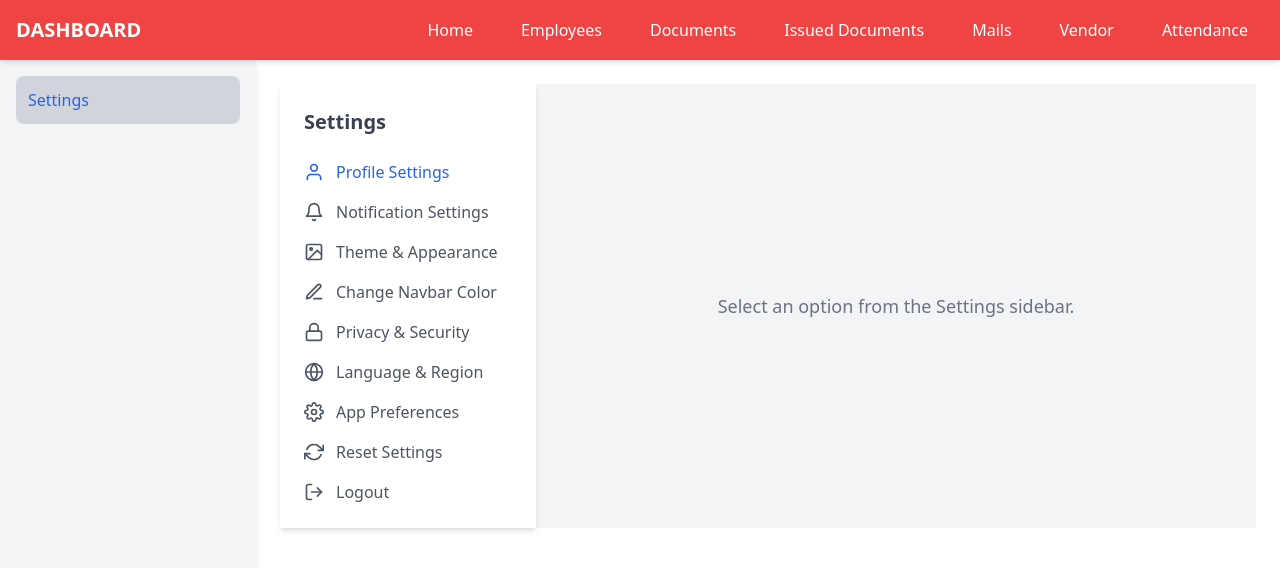
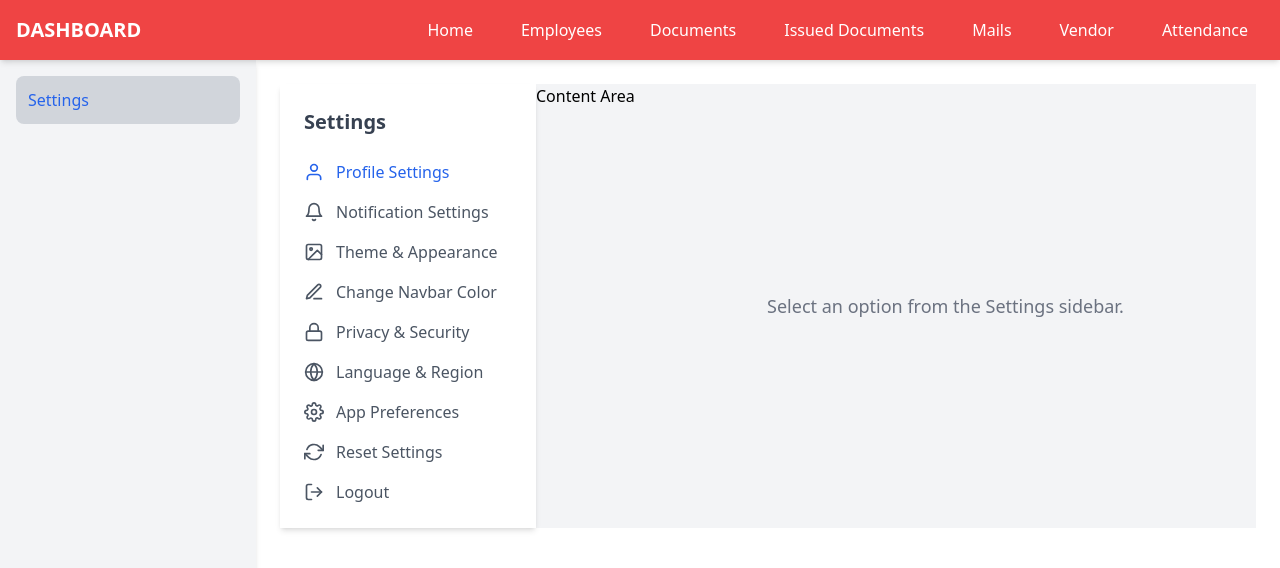
Before and after one commit to Himanshukumarray/sts-maganement, a React (Create React App) app: page /setting in a window 1280 px wide. Shown: the top 568 px of the page. Built offline with nearby package versions, Linux system fonts and the light colour scheme; what @react-pdf/renderer would draw is missing.

Commit message:
new update

```diff
--- a/src/component/Setting.js
+++ b/src/component/Setting.js
@@ -75,7 +75,7 @@ const Setting = () => {
         </ul>
       </aside>
 
-      {/* Content Area */}
+      Content Area
       <main className={`flex-1 p-8 ${theme === 'dark' ? 'dark' : ''} ${fontSize}`}>
         {selectedOption === 'Change Navbar Color' ? (
           <>
```
